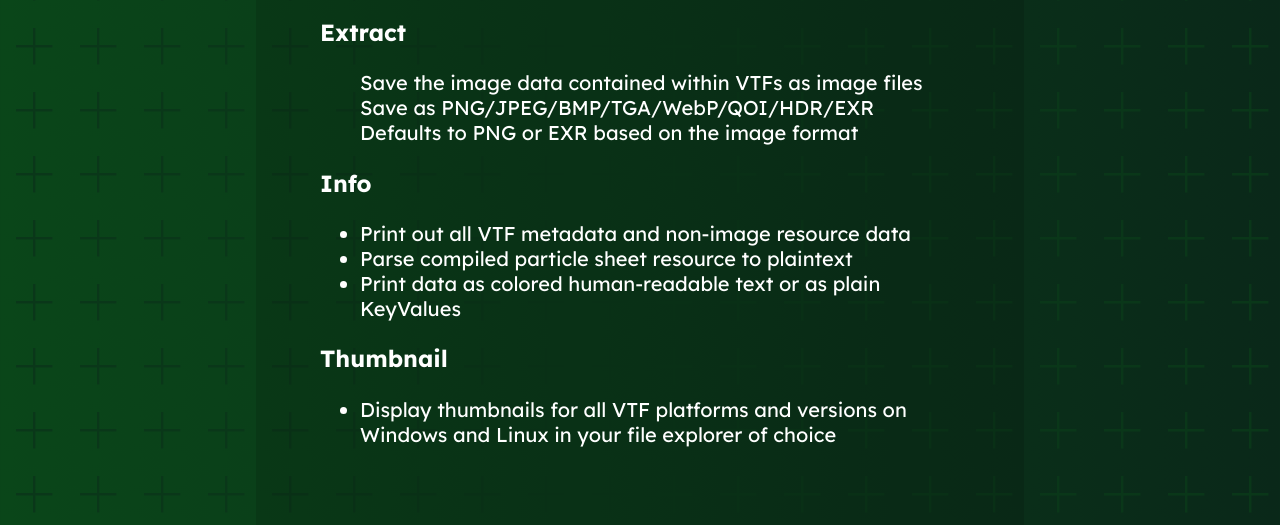
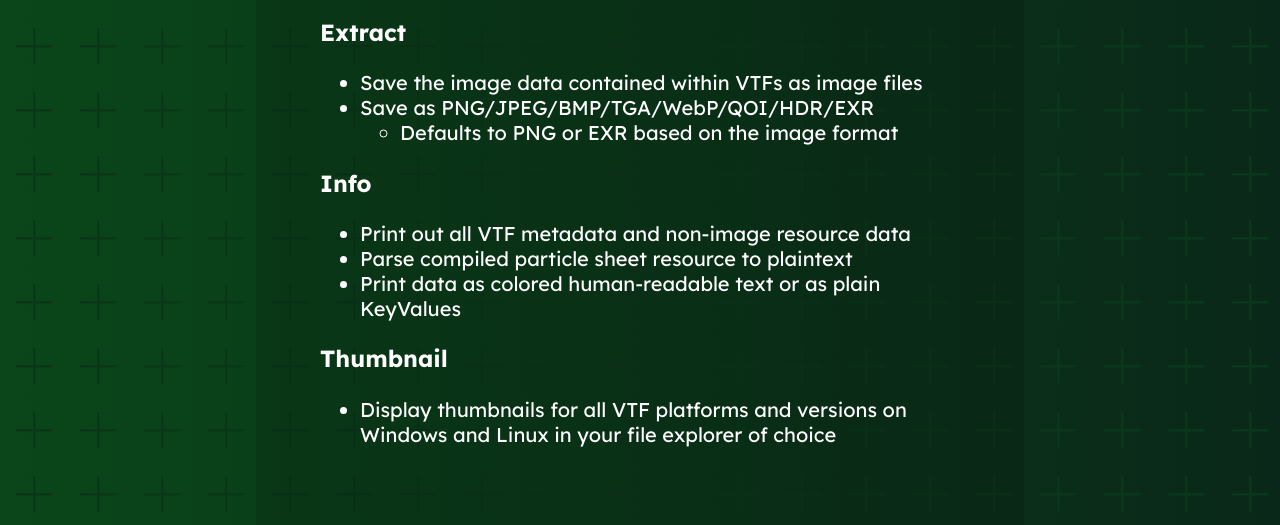
Before and after one commit to craftablescience/MareTF, a plain HTML site: page docs/index.html in a window 1280 px wide. Shown: the part 1908-2433 px from the top of the page. Drawn offline with Linux system fonts and the light colour scheme.

Commit message:
docs: format extract section

```diff
--- a/docs/index.html
+++ b/docs/index.html
@@ -91,9 +91,13 @@
 
     <h3>Extract</h3>
     <ul>
-      Save the image data contained within VTFs as image files
-      Save as PNG/JPEG/BMP/TGA/WebP/QOI/HDR/EXR
-      Defaults to PNG or EXR based on the image format
+      <li>Save the image data contained within VTFs as image files</li>
+      <li>
+        Save as PNG/JPEG/BMP/TGA/WebP/QOI/HDR/EXR
+        <ul>
+          <li>Defaults to PNG or EXR based on the image format</li>
+        </ul>
+      </li>
     </ul>
 
     <h3>Info</h3>
```
